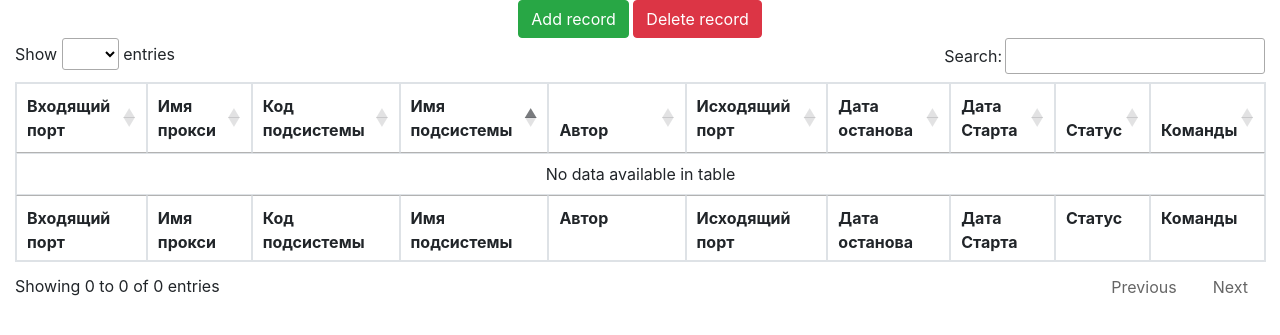
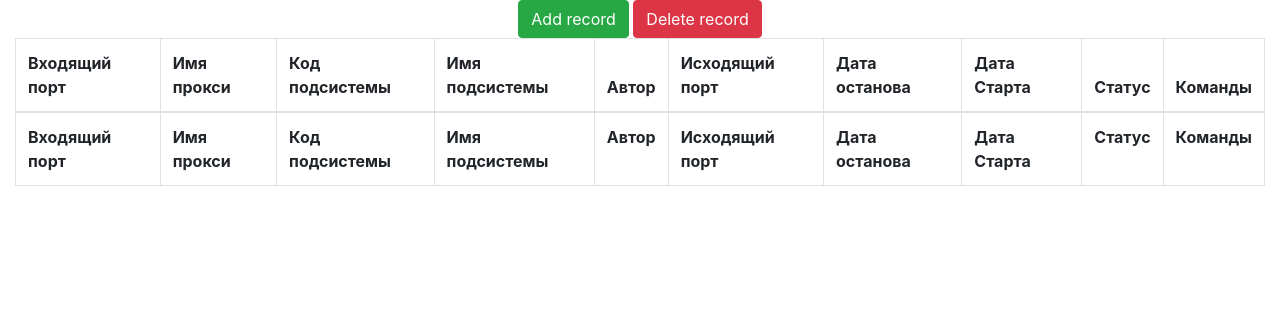
Before and after one commit to Egkurilov/proxy_portal, a Flask app: template templates/index.html in a window 1280 px wide. Shown: the top 335 px of the page. Run offline with Flask 2, Linux system fonts and the light colour scheme; the template is opened without the code that fills it, so the values that code supplies are empty; some libraries are stand-ins or nearby versions.

Commit message:
rebuild project

```diff
--- a/proxy_control.py
+++ b/proxy_control.py
@@ -12,7 +12,7 @@ session = DBSession()
 
 
 def execute_shell_script(ids):
-    result_sh = subprocess.Popen(['/home/shaneque/work/proxy_portal/static/proxy_files/proxy.sh', "abc"], \
+    result_sh = subprocess.Popen(['proxy', 'http', ' -t tcp', ' -p "0.0.0.0:38080"'], \
                                  stdout=subprocess.PIPE, shell=True)
     session.query(ProxyList.id).filter(ProxyList.id == ids).update({'proxy_pid': result_sh.pid})
     session.query(ProxyList.id).filter(ProxyList.id == ids).update({'status': True})
@@ -26,7 +26,6 @@ def start_proxy(ids):
 
 
 def stop_proxy(ids):
-    #problem code
     kill_pid = session.query(ProxyList.proxy_pid).filter(ProxyList.id == ids)
     print("ID in base: "+ ids)
     for pid in kill_pid:
--- a/static/app.js
+++ /dev/null
@@ -1,55 +0,0 @@
-$(document).ready(function() {
-    var groupColumn = 3;
-    var table = $('#index-table').DataTable({
-        "columnDefs": [
-            { "visible": false, "targets": groupColumn }
-        ],
-        "order": [[ groupColumn, 'asc' ]],
-        "lengthMenu": [ [50, 75, 100, -1], [50, 75, 100, "All"] ],
-        "columns": [
-            null,
-            null,
-            null,
-            null,
-            {"width": "100px"},
-            null,
-            null,
-            null,
-            null,
-            null,
-        ],
-        columnDefs: [{
-		"render": function(data, type, row) {
-			return(data == 'False' ? "DOWN" : "UP");
-		},
-		"targets": 8
-	}],
-        "displayLength": 25,
-        "drawCallback": function ( settings ) {
-            var api = this.api();
-            var rows = api.rows( {page:'current'} ).nodes();
-            var last=null;
-
-            api.column(groupColumn, {page:'current'} ).data().each( function ( group, i ) {
-                if ( last !== group ) {
-                    $(rows).eq( i ).before(
-                        '<tr class="group"><td colspan="10">'+group+'</td></tr>'
-                    );
-
-                    last = group;
-                }
-            } );
-        }
-    } );
-
-    // Order by the grouping
-    $('#index-table tbody').on( 'click', 'tr.group', function () {
-        var currentOrder = table.order()[0];
-        if ( currentOrder[0] === groupColumn && currentOrder[1] === 'asc' ) {
-            table.order( [ groupColumn, 'desc' ] ).draw();
-        }
-        else {
-            table.order( [ groupColumn, 'asc' ] ).draw();
-        }
-    } );
-} );
--- a/static/style.css
+++ /dev/null
@@ -1,5 +0,0 @@
-tr.group,
-tr.group:hover {
-    background-color: #ddd !important;
-    font-weight: 700;
-}
--- a/templates/delete.html
+++ b/templates/delete.html
@@ -44,7 +44,7 @@
 												<td>{{ proxy.start_date }}</td>
 												<td>{{ proxy.status }}</td>
                                                 <td>
-                                                 <a href="/delete/{{ proxy.id }}" class="btn btn-danger" role="button">DELETE</a>
+                                                 <a href="/command/{{ proxy.id }}" class="btn btn-danger" role="button">DELETE</a>
 												</td>
 											</tr>
                                         {% endfor %}
```
Also changed, not shown: proxy_list.db.
